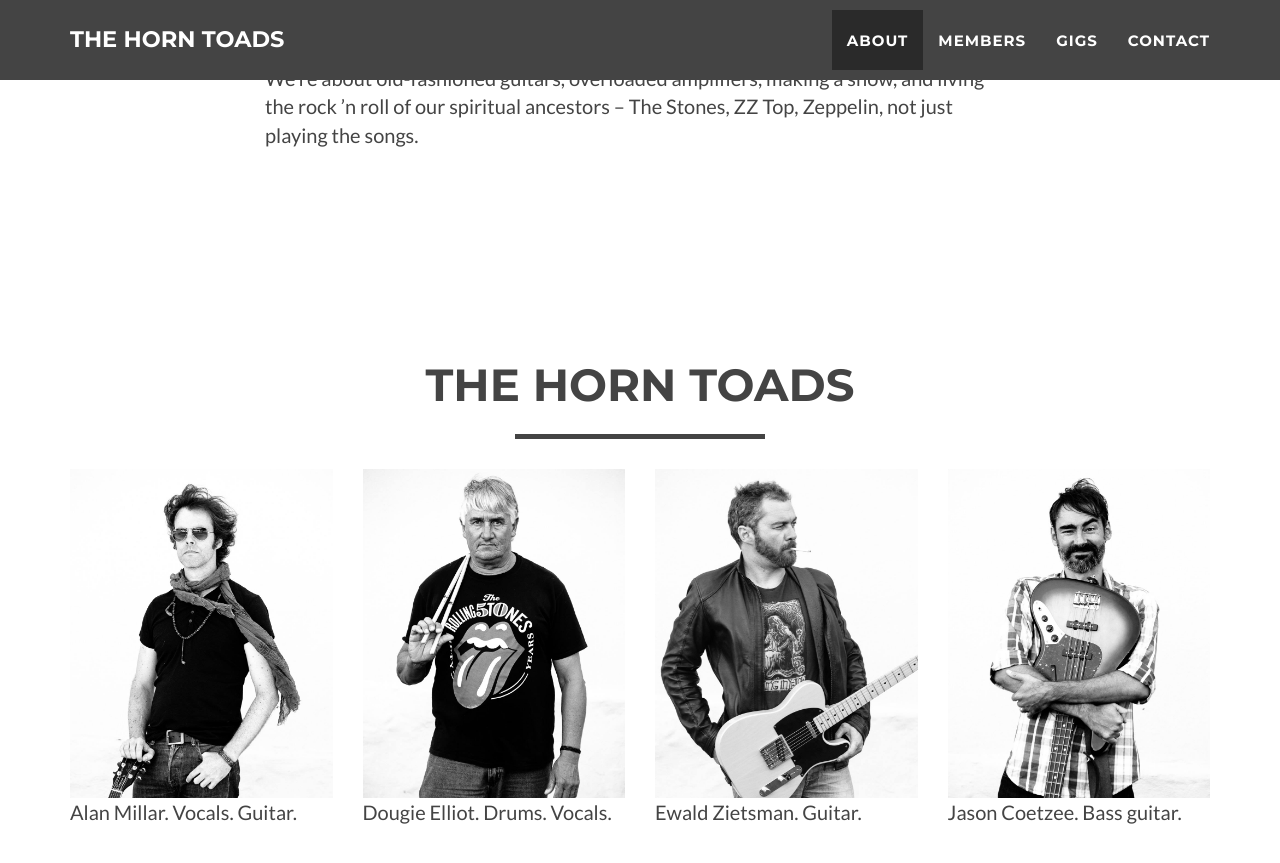
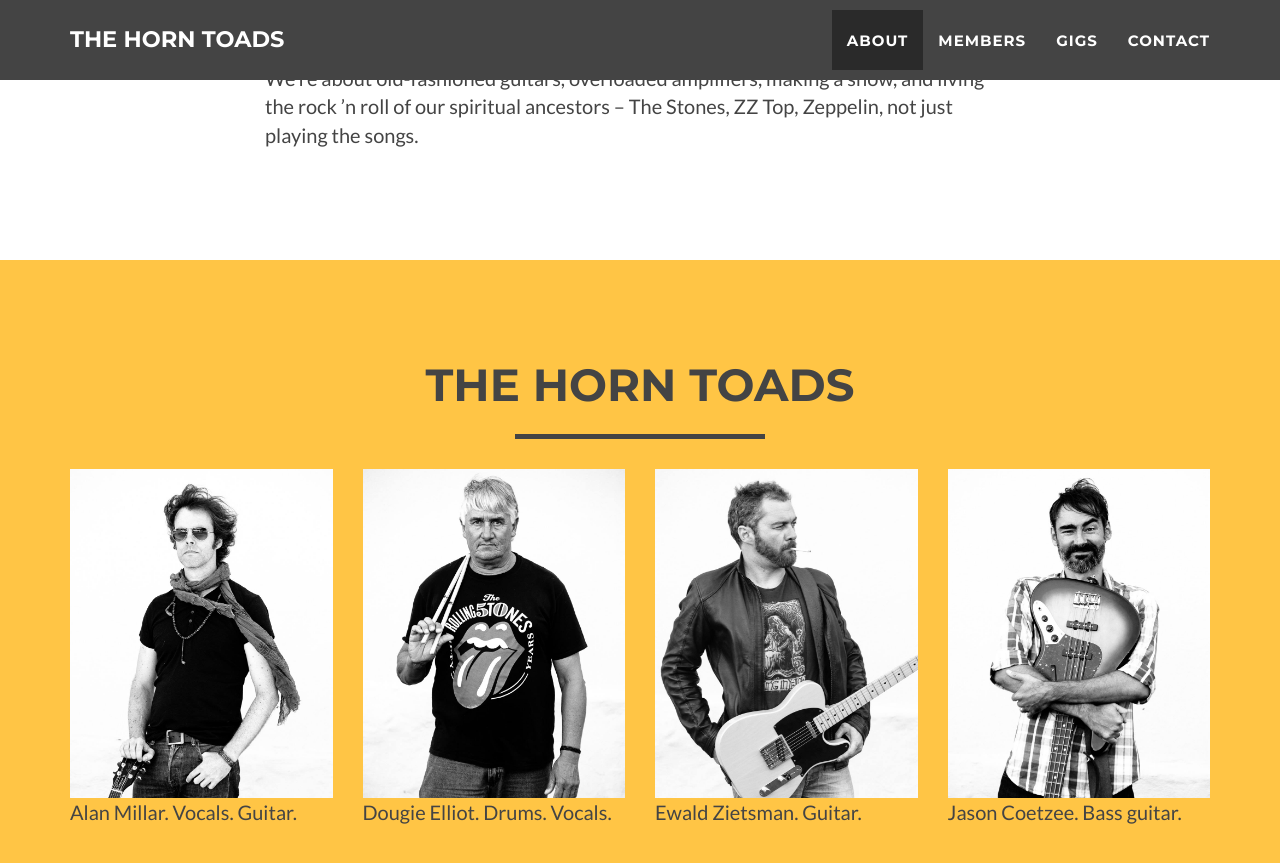
Before and after one commit to ezietsman/horntoads.co.za, a Jekyll site: the page built from index.html, in a window 1280 px wide and 900 px high, scrolled down 968 px. Shown: the top 863 px of the window. Built offline with Jekyll 4.4.1, drawn with Linux system fonts in a browser that asks for light colours.

Commit message:
Made member section to be primary colour

```diff
--- a/_includes/member_grid.html
+++ b/_includes/member_grid.html
@@ -1,6 +1,6 @@
 
     <!-- Portfolio Grid Section -->
-    <section id="members">
+    <section id="members" class='success'>
         <div class="container">
             <div class="row">
                 <div class="col-lg-12 text-center">
```
